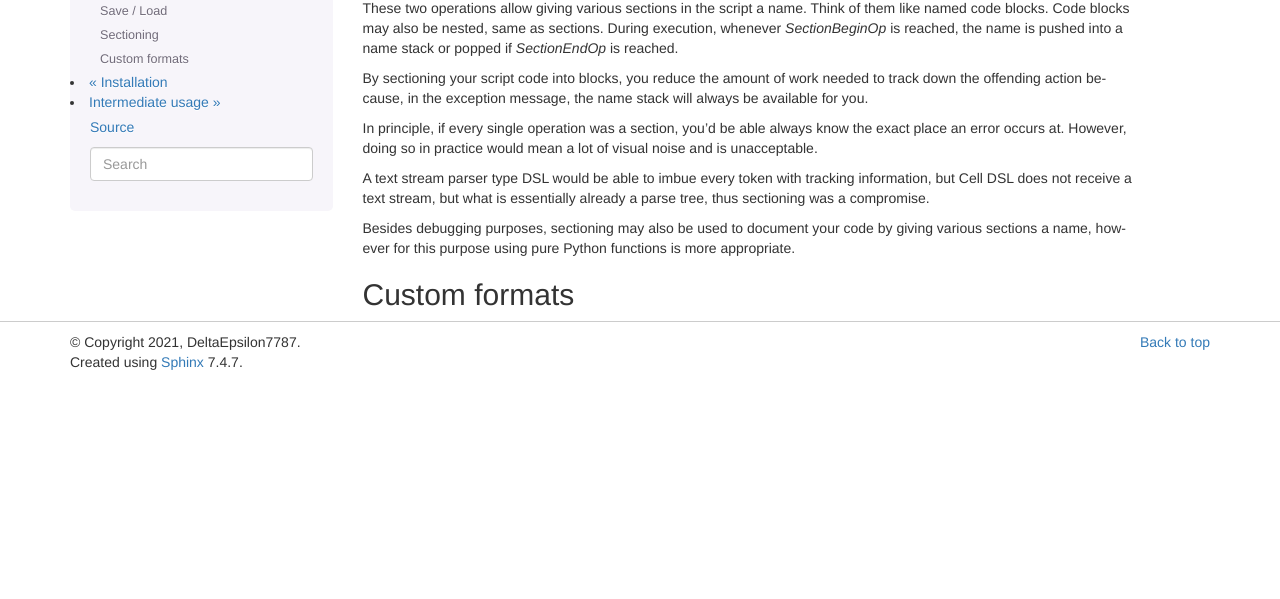
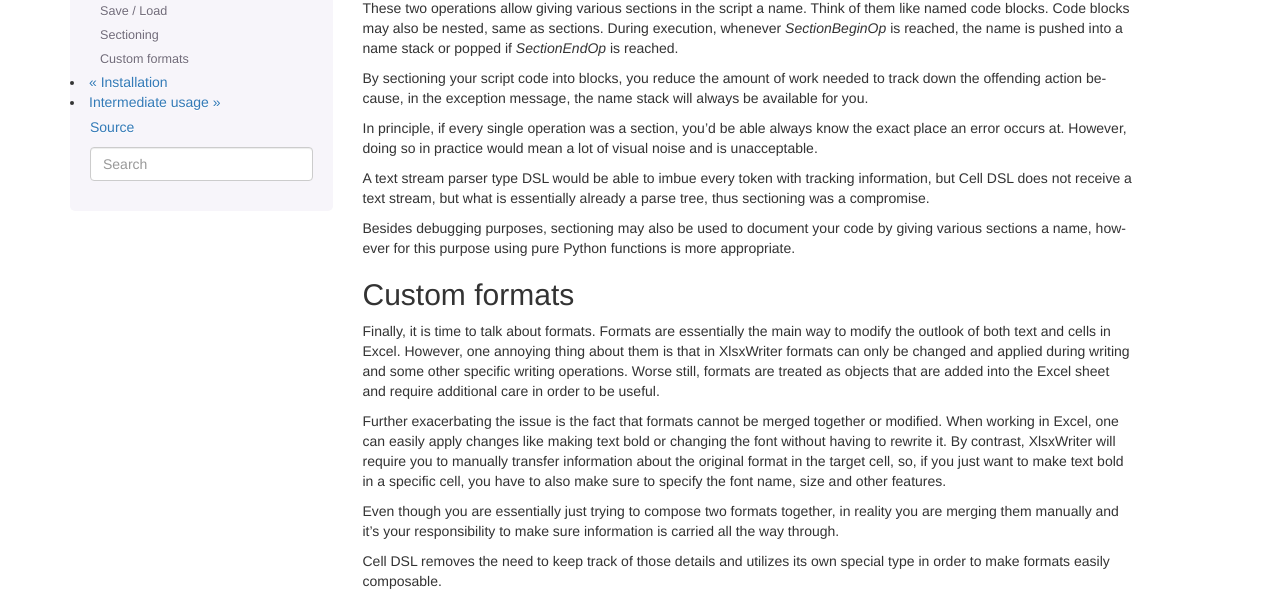
Before and after one commit to DeltaEpsilon7787/xlsxwriter-celldsl, a Sphinx documentation site: the page built from doc/basic.rst, in a window 1280 px wide and 1400 px high, scrolled down 2791 px. Shown: the part 248-847 px from the top of the window. Built offline with Sphinx 7.4.7, drawn with Linux system fonts in a browser that asks for light colours; before the commit the page ends 3421 px from its top, so only the background shows below that; some of the changed text lies outside the part shown.

Commit message:
Update docs

```diff
--- a/doc/advanced.rst
+++ b/doc/advanced.rst
@@ -4,6 +4,5 @@ Advanced usage
 Testing
 -------
 
-
 Extension
 ---------
--- a/doc/api.rst
+++ b/doc/api.rst
@@ -19,6 +19,7 @@ Traits represent abstract properties that various operations may have
    Range
    NamedPoint
    ForwardRef
+   Options
    ExecutableCommand
 
 .. automodule:: xlsxwriter_celldsl.traits
@@ -58,6 +59,8 @@ Operations are the commands that are executed after they're committed
    ApplyPagebreaksOp
    AddCommentOp
    AddChartOp
+   AddConditionalFormatOp
+   AddImageOp
 
 .. automodule:: xlsxwriter_celldsl.ops
    :members:
--- a/doc/basic.rst
+++ b/doc/basic.rst
@@ -177,3 +177,78 @@ however for this purpose using pure Python functions is more appropriate.
 
 Custom formats
 --------------
+.. py:currentmodule:: xlsxwriter_celldsl.formats
+
+Finally, it is time to talk about formats. Formats are essentially the main way to modify the outlook of
+both text and cells in Excel. However, one annoying thing about them is that in XlsxWriter formats can only be
+changed and applied during writing and some other specific writing operations. Worse still, formats
+are treated as objects that are added into the Excel sheet and require additional care
+in order to be useful.
+
+Further exacerbating the issue is the fact that formats cannot be merged together or modified.
+When working in Excel, one can easily apply changes like making text bold or changing the font without
+having to rewrite it. By contrast, XlsxWriter will require you to manually transfer information about
+the original format in the target cell, so, if you just want to make text bold in a specific cell,
+you have to also make sure to specify the font name, size and other features.
+
+Even though you are essentially just trying to compose two formats together, in reality you are
+merging them manually and it's your responsibility to make sure information is carried all the way through.
+
+Cell DSL removes the need to keep track of those details and utilizes its own special type
+in order to make formats easily composable.
+
+.. autoclass:: FormatDict
+   :noindex:
+
+Using this type, you can forget about keeping track of redundant format details and instead treat format objects
+as a composition of smaller format traits.
+
+All operations that utilize a format as one of the parameters will only accept FormatDict and plain dictionaries.
+During execution, handling converting format dictionaries into actual format objects will be done implicitly
+and in a way that creates the least amount of formats necessary, thus completely removing any need to deal with
+raw format objects directly.
+
+.. warning::
+  There is an explicit base format used in all operations.
+  All operations for which a custom format is not specified will use it.
+  All custom formats are implicitly merged with this base format barring :class:`xlsxwriter_celldsl.ops.DrawBoxBorderOp`.
+  This format can be configured using :func:`set_base_format` method of the specific operation.
+  Do keep in mind that this changes it globally and should only be done once as such.
+
+Operations that use formats inherit :class:`xlsxwriter_celldsl.traits.Format` trait.
+
+.. autoclass:: xlsxwriter_celldsl.traits.Format
+   :members:
+   :noindex:
+
+Additionally, Cell DSL provides a set of default formats, check :class:`FormatsNamespace` source code to see
+what the formats are like.
+
+.. autoclass:: FormatsNamespace
+   :noindex:
+
+When implementing your own formats, you should probably follow the same approach: define a class
+and class variables with formats that your code will use. Using FormatsNamespace directly is not
+advised as it is subject to change.
+
+For example::
+
+    @ensure_format_uniqueness
+    class MyFormats(FormatsNamespace):
+        # Empty base as a quick way to create FormatDicts
+        base = FormatDict()
+
+        # Fields that combine with base are generally some format traits
+        #   and by themselves don't define enough to constitute a format
+        my_font_name = base | {'font_name': 'Arial'}
+        my_font_size = base | {'font_size': 12}
+        my_alignment = base | {'align': 'right'}
+
+        # Fields that combine format traits are intended for use in code
+        my_default_font = my_font_name | my_font_size | my_alignment
+
+        # Do keep in mind that FormatsNamespace already has a number of traits predefined
+        #   that can be used to create new formats.
+
+Using :func:`ensure_format_uniqueness` will allow you to make sure all of the defined formats
+are distinct and do not repeat.
--- a/doc/conf.py
+++ b/doc/conf.py
@@ -79,3 +79,7 @@ html_theme_options = {
 # relative to this directory. They are copied after the builtin static files,
 # so a file named "default.css" will overwrite the builtin "default.css".
 html_static_path = ['_static']
+
+autodoc_default_options = {
+    'exclude-members': 'execute, format_, ensure_format, inject_refs, rich_chain'
+}
--- a/doc/index.rst
+++ b/doc/index.rst
@@ -12,7 +12,7 @@ among other things.
 Table of contents
 -----------------
 .. toctree::
-   :maxdepth: 2
+   :maxdepth: 3
 
    prelude
    basic
```
